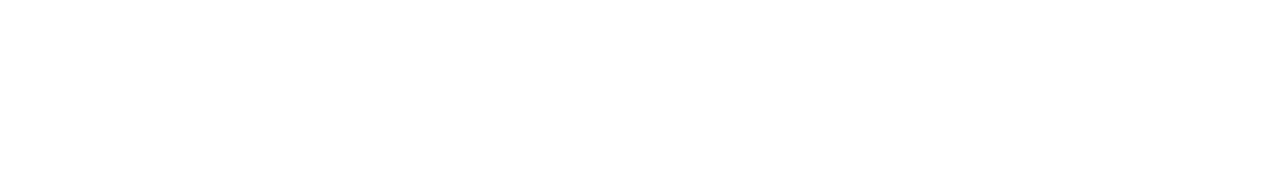
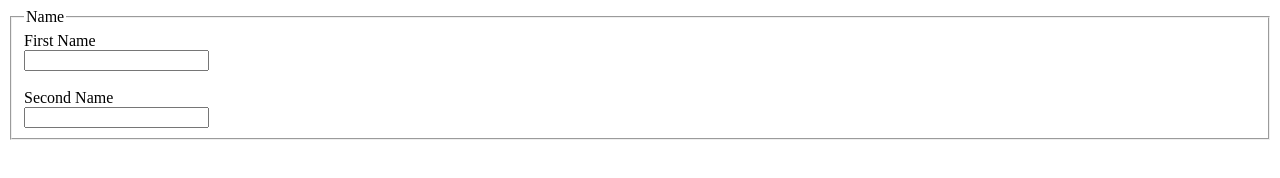
Before and after one commit to devhazemaq/luct4, a plain HTML site: page index.html in a window 1280 px wide. Drawn offline with Linux system fonts and the light colour scheme.

Commit message:
the part Name Done

```diff
--- a/index.html
+++ b/index.html
@@ -1,22 +1,35 @@
 <!DOCTYPE html>
 <html lang="en">
+
 <head>
     <meta charset="UTF-8">
     <meta http-equiv="X-UA-Compatible" content="IE=edge">
     <meta name="viewport" content="width=device-width, initial-scale=1.0">
     <title>Document</title>
 </head>
+
 <body>
     <header>
 
     </header>
     <main>
         <form>
-
+            <fieldset>
+                <legend>Name</legend>
+                <label for="first">First Name</label>
+                <br>
+                <input type="text" id="first">
+                <br>
+                <br>
+                <label for="second">Second Name</label>
+                <br>
+                <input type="text" id="second">
+            </fieldset>
         </form>
     </main>
     <footer>
 
     </footer>
 </body>
+
 </html>
```
